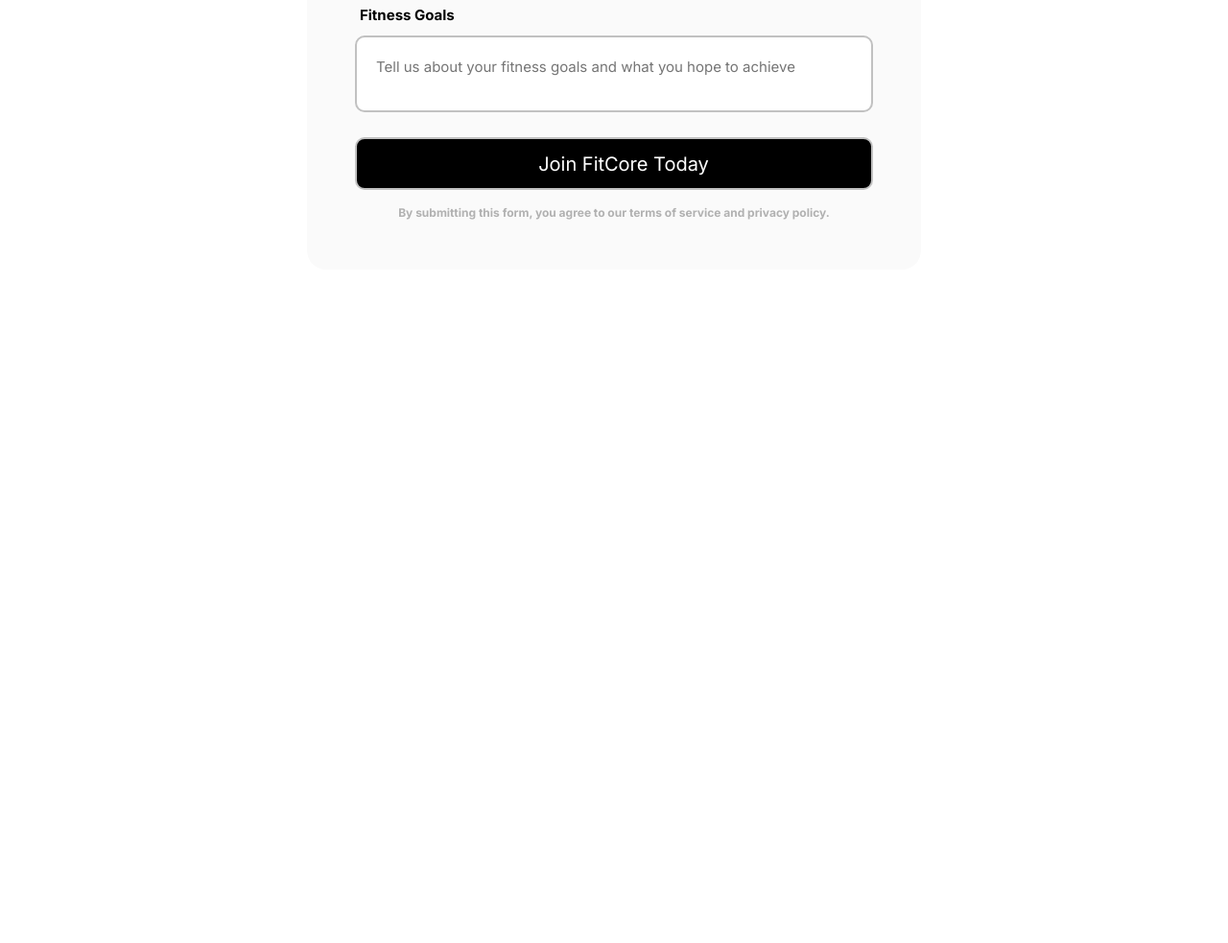
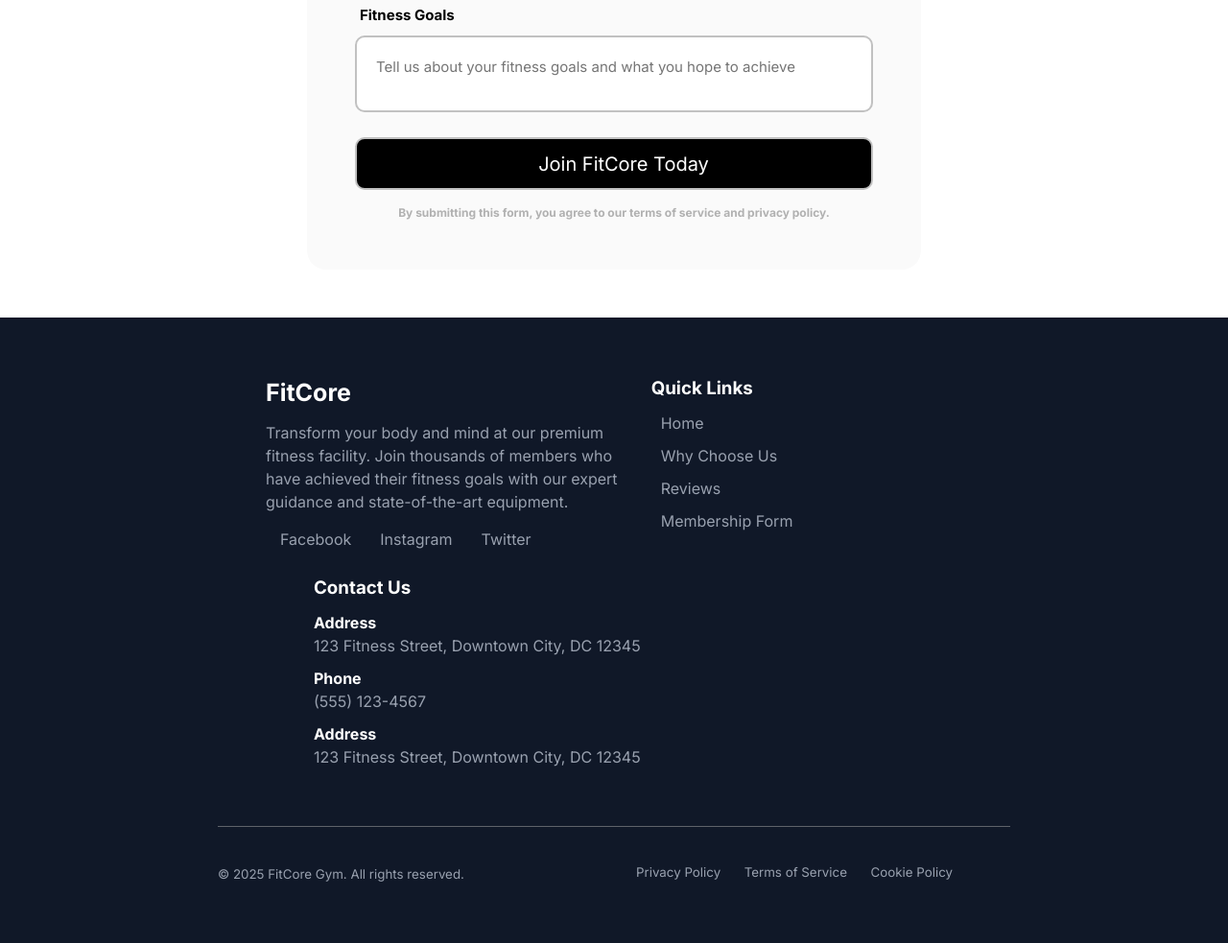
Before and after one commit to GhamriDev/Assignment-2-_-FieCoreGym, a plain HTML site: page index.html in a window 1280 px wide. Shown: the part 3913-4896 px from the top of the page at 96% size. Before the commit the page ends 4244 px from the top, so only its background shows below. Drawn offline with Linux system fonts and the light colour scheme.

Commit message:
commit - footer

```diff
--- a/index.html
+++ b/index.html
@@ -16,7 +16,7 @@
 
 
         <!--Start of Hero Section-->
-        <div class="hero">
+        <div class="hero" id="HERO">
 
             <div class="hero-header left">
 
@@ -48,7 +48,7 @@
         <!--End of Hero Section-->
 
         <!--Start of Why Choose Us-->
-        <div class="WhyChooseUS">
+        <div class="WhyChooseUS" id="CHOOSE">
 
 
             <h2>Why Choose FitCore Gym</h2>
@@ -153,7 +153,7 @@
 
     <!--Start of Testmonials-->
 
-    <div class="testmonials">
+    <div class="testmonials" id="REVIEWS">
         <h2>What Our Members Say</h2>
         <p>Join thousands of satisfied members who have transformed their lives at FitCore</p>
         <div class="holder">
@@ -256,7 +256,7 @@
     <!--End of Testmonials-->
 
     <!--Start of Form -->
-    <div class="info">
+    <div class="info" id="FORM">
         <h2 class="info-header centered-text">
             Ready to Start Your Fitness Journey?
         </h2>
@@ -316,12 +316,68 @@
 
     <!--Start of Footer-->
     <div class="site-footer">
+        <div class="sections">
 
-    </div>
-    <!--End of Footer-->
+            <div class="fit_core">
+                <h3 class="core_header">FitCore</h3>
+                <p class="core_paragraph">
+                    Transform your body and mind at our premium fitness facility. Join thousands of members who have
+                    achieved their fitness goals with our expert guidance and state-of-the-art equipment.
+                </p>
+
+                <ul class="core_links">
+                    <li><a href="https://www.facebook.com">Facebook</a></li>
+                    <li><a href="https://www.instagram.com">Instagram</a></li>
+                    <li><a href="https://www.twitter.com">Twitter</a></li>
+                    <div class=" clr-fix"></div>
+                </ul>
+            </div>
+
+            <div class="quick_links left">
+                <h3 class="normal">Quick Links</h3>
+
+                <ul>
+                    <li><a href="#HERO">Home</a></li>
+                    <li><a href="#CHOOSE">Why Choose Us</a></li>
+                    <li><a href="#REVIEWS">Reviews</a></li>
+                    <li><a href="#FORM">Membership Form</a></li>
+                </ul>
+            </div>
+
+            <div class="contact_info left">
+                <h3 class="normal">Contact Us</h3>
+
+                <h4 class="subtitle">Address</h4>
+                <p class="sub_paragraph">123 Fitness Street, Downtown City, DC 12345</p>
+
+                <h4 class="subtitle">Phone</h4>
+                <p class="sub_paragraph"><a href="tel::(555) 123-4567"></a>(555) 123-4567</p>
+
+                <h4 class="subtitle">Address</h4>
+                <p class="sub_paragraph">123 Fitness Street, Downtown City, DC 12345</p>
+
+            </div>
+            <div class=" clr-fix">
+            </div>
+        </div>
+        <div class=" clr-fix"></div>
+
+        <div class="underfooter">
+            <div class="copyrights left">
+                <p>© 2025 FitCore Gym. All rights reserved.</p>
+            </div>
+
+            <div class="copy_rights_links right">
+                <a href="" class="policies">Privacy Policy</a>
+                <a href="" class="policies">Terms of Service</a>
+                <a href="" class="policies">Cookie Policy</a>
+            </div>
+            <div class=" clr-fix"></div>
+        </div>
+        <!--End of Footer-->
 
 
-    <!-- End of Container -->
+        <!-- End of Container -->
 </body>
 
 </html>
--- a/style.css
+++ b/style.css
@@ -270,7 +270,7 @@ h3 {
 
 
 .statistics {
-    width: 68%;
+    width: 75%;
     padding: 50px;
     background-color: rgb(242 242 242);
     border-radius: 20px;
@@ -377,6 +377,106 @@ form .send button {
 
 /*End of Form Styling*/
 
+/*Start of Site Footer Styling*/
+.site-footer {
+    background-color: oklch(21% .034 264.665);
+    padding: 50px;
+}
+
+.sections {
+    width: 70%;
+    margin: auto;
+    border-bottom: 1px solid rgba(172, 172, 172, 0.5);
+    padding-bottom: 50px;
+}
+
+.fit_core,
+.quick_links,
+.contact_info {
+    float: left;
+}
+
+
+.fit_core {
+    width: 45%;
+    margin-left: 50px;
+}
+
+.core_header {
+    font-size: 25px;
+    color: white;
+}
+
+.normal,
+.subtitle {
+    color: white;
+}
+
+.core_paragraph,
+.sub_paragraph,
+.copyrights {
+    color: oklch(70.7% .022 261.325);
+}
+
+.core_links li {
+    list-style: none;
+    float: left;
+    margin: 15px;
+}
+
+.core_links li a,
+.quick_links ul li a,
+.policies {
+    text-decoration: none;
+    color: oklch(70.7% .022 261.325);
+}
+
+.quick_links {
+    margin-left: 30px;
+}
+
+.quick_links ul li {
+    list-style: none;
+    margin: 10px;
+}
+
+.contact_info {
+    margin-left: 100px;
+}
+
+.sub_paragraph {
+    margin-bottom: 10px;
+}
+
+.underfooter {
+    margin: 10px auto;
+    width: 70%;
+    padding-bottom: 50px;
+    overflow: hidden;
+}
+
+.copyrights {
+    margin-top: 30px;
+    /* margin-left: 300px; */
+    width: 400px;
+}
+
+.copy_rights_links {
+    width: 500px;
+    margin-top: 18px;
+    margin-right: -100px;
+}
+
+.policies {
+    margin: 10px;
+}
+
+.copyrights,
+.policies {
+    font-size: smaller;
+}
+
+/*End of Site Footer Styling*/
 
 
 /*End of Container Styling*/
```
